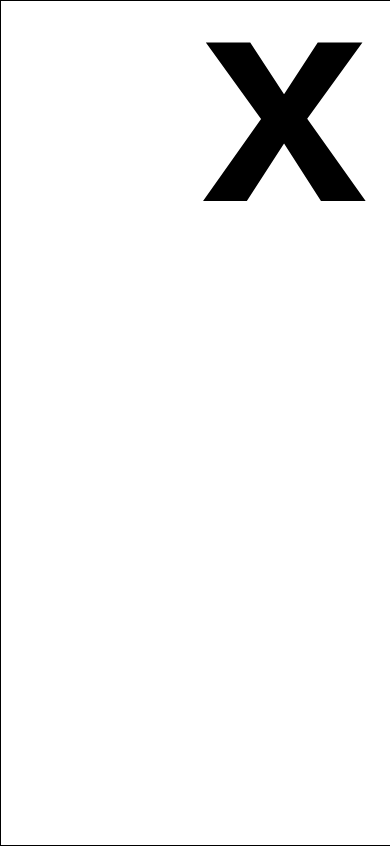
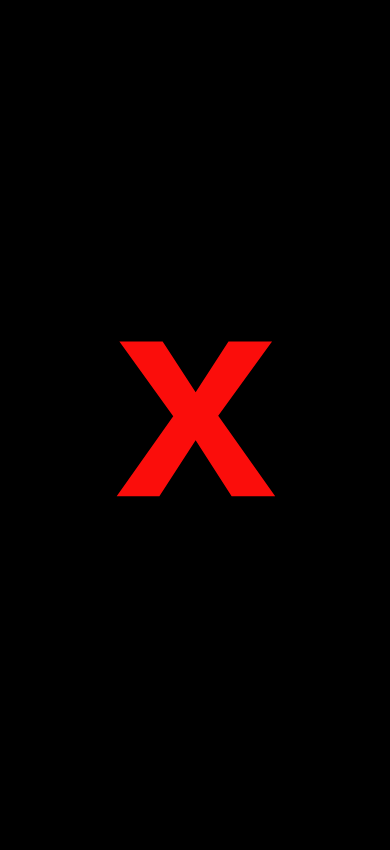
Before and after one commit to WebInspectInc/Ignite-Lincoln, a plain HTML site: page index.html in a window 390 px wide. Drawn offline with nearby package versions, Linux system fonts and the light colour scheme.

Commit message:
Made the 'x' responsive on page load.

```diff
--- a/css/style.scss
+++ b/css/style.scss
@@ -1,7 +1,9 @@
 @import "compass/css3";
 
-body {
+body, html {
   margin: 0;
+  overflow: hidden;
+  background: black;
 }
 
 canvas {
--- a/index.html
+++ b/index.html
@@ -1,36 +1,18 @@
 <!DOCTYPE html>
-<html>
+<html lang="en">
+<head>
+	<meta charset="UTF-8" />
+	<meta name="viewport" content="width=device-width;initial-scale=1" />
+	<title>Ignite Lincoln</title>
 
-<head>
-
-  <meta charset="UTF-8">
-
-  <title>CodePen - A Pen by tjacobdesign</title>
-
-  <!--
-Copyright (c) 2013 by Timothy Miller (http://codepen.io/tjacobdesign/pen/CdhrD)
-
-Permission is hereby granted, free of charge, to any person obtaining a copy of this software and associated documentation files (the "Software"), to deal in the Software without restriction, including without limitation the rights to use, copy, modify, merge, publish, distribute, sublicense, and/or sell copies of the Software, and to permit persons to whom the Software is furnished to do so, subject to the following conditions:
-
-The above copyright notice and this permission notice shall be included in all copies or substantial portions of the Software.
-
-THE SOFTWARE IS PROVIDED "AS IS", WITHOUT WARRANTY OF ANY KIND, EXPRESS OR IMPLIED, INCLUDING BUT NOT LIMITED TO THE WARRANTIES OF MERCHANTABILITY, FITNESS FOR A PARTICULAR PURPOSE AND NONINFRINGEMENT. IN NO EVENT SHALL THE AUTHORS OR COPYRIGHT HOLDERS BE LIABLE FOR ANY CLAIM, DAMAGES OR OTHER LIABILITY, WHETHER IN AN ACTION OF CONTRACT, TORT OR OTHERWISE, ARISING FROM, OUT OF OR IN CONNECTION WITH THE SOFTWARE OR THE USE OR OTHER DEALINGS IN THE SOFTWARE.
--->
-
-  <link rel="stylesheet" href="css/style.css" media="screen" type="text/css" />
-
-  <script src="js/prefixfree.min.js"></script>
-
+	<link rel="stylesheet" href="css/style.css" media="screen" type="text/css" />
 </head>
-
 <body>
 
-  <canvas id="c">Your web browser is lame.</canvas>
+	<canvas id="c">Your web browser is lame.</canvas>
 
-  <script src="http://ajax.googleapis.com/ajax/libs/jquery/1.10.1/jquery.min.js"></script>
 
-  <script src="js/index.js"></script>
-
+	<script src="http://ajax.googleapis.com/ajax/libs/jquery/1.10.1/jquery.min.js"></script>
+	<script src="js/index-ck.js"></script>
 </body>
-
 </html>
--- /dev/null
+++ b/js/index-ck.js
@@ -0,0 +1 @@
+var c=document.getElementById("c"),ctx=c.getContext("2d"),wwidth=$(window).width(),wheight=$(window).height(),widthIsBiggerThanHeight=wwidth>wheight?!0:!1,xHeight=widthIsBiggerThanHeight?wheight*.75:wwidth*.75;c.width=wwidth;c.height=wheight;ctx.fillStyle="#FB0D0B";ctx.font="bold "+xHeight+"px Helvetica";ctx.textAlign="center";ctx.fillText("x",wwidth/2,wheight/2+xHeight/4);
--- a/js/index.js
+++ b/js/index.js
@@ -1,12 +1,15 @@
-var c = document.getElementById("c");
-var ctx = c.getContext('2d');
-
-var wwidth = $(window).width();
-var wheight = $(window).height();
+var c = document.getElementById("c")
+	,ctx = c.getContext('2d')
+	,wwidth = $(window).width()
+	,wheight = $(window).height()
+	,widthIsBiggerThanHeight = (wwidth > wheight) ? true : false
+	,xHeight = ((widthIsBiggerThanHeight) ? wheight * 0.75 : wwidth * 0.75)
+	;
 
 c.width = wwidth;
 c.height = wheight;
 
-
-ctx.font = "bold 300px Helvetica";
-ctx.fillText("x", 200, 200);
+ctx.fillStyle = "#FB0D0B";
+ctx.font = "bold " + xHeight + "px Helvetica";
+ctx.textAlign = "center";
+ctx.fillText("x", wwidth / 2, wheight / 2 + xHeight / 4);
```
Also changed, not shown: css/style.css.
